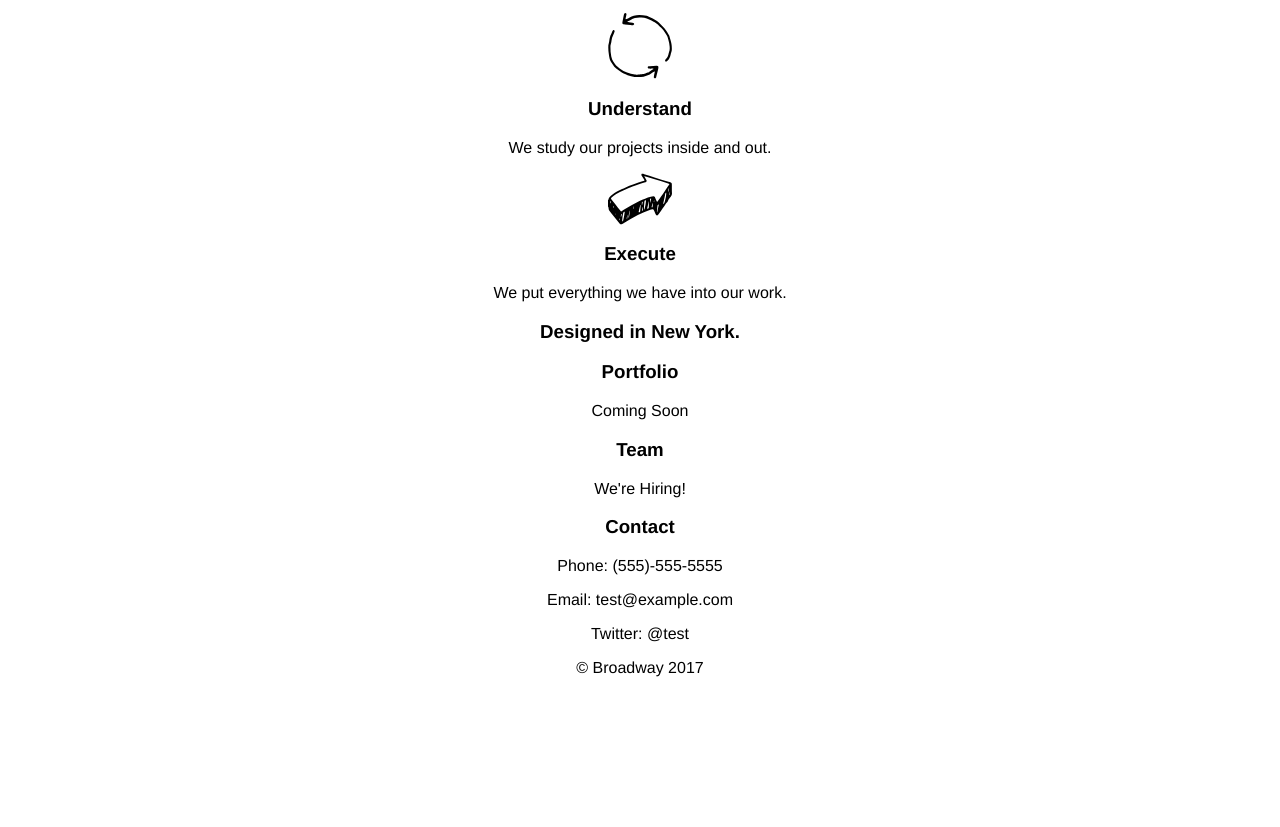
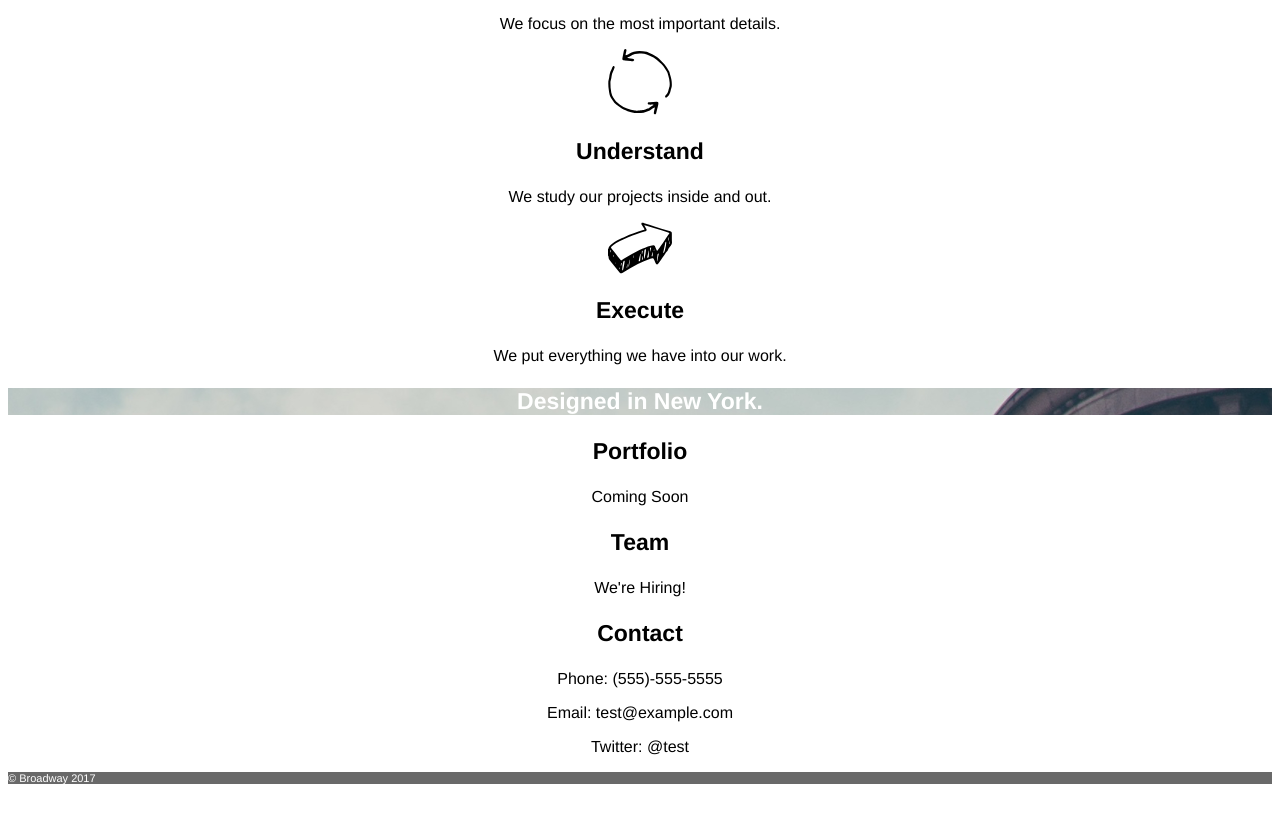
Before and after one commit to lrenjones/Broadway-Design, a plain HTML site: page index.html in a window 1280 px wide. Shown: the part 487-1314 px from the top of the page. Drawn offline with Linux system fonts and the light colour scheme.

Commit message:
Style sheet.

```diff
--- a/resources/style.css
+++ b/resources/style.css
@@ -2,15 +2,35 @@ html {
   text-align: center;
   font-family: Helvetica;
 }
-.home {
+.home,
+h3.location {
   background-image: url(the-flatiron-building.png);
 }
 h1 {
   font-size: 70px;
-  font-weight: bold;
-  color: white;
 }
 .nav {
   font-size: 18px;
+}
+h2 {
+  font-size: 32px;
+}
+h3 {
+  font-size: 23px;
+}
+h1,
+h2,
+h3 {
+  font-weight: bold;
+}
+h1,
+h3.location,
+.nav,
+.copyright {
   color: white;
 }
+.copyright {
+  font-size: 11px;
+  background-color: dimgray;
+  text-align: left;
+}
```
